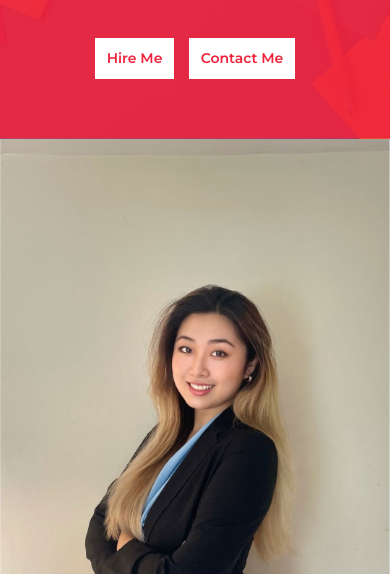
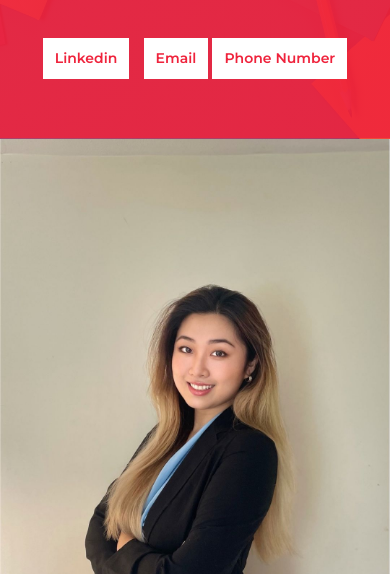
Before and after one commit to ruoxianwang/Ruoxian-final-portfolio, a plain HTML site: page index.html in a window 390 px wide. Shown: the part 270-844 px from the top of the page. Drawn offline with nearby package versions, Linux system fonts and the light colour scheme.

Commit message:
add linkedin email phone number

```diff
--- a/index.html
+++ b/index.html
@@ -60,8 +60,9 @@
                                 <div class="typed-text">Learning Designer</div>
                             </div>
                             <div class="hero-btn">
-                                <a class="btn" href="">Hire Me</a>
-                                <a class="btn" href="">Contact Me</a>
+                                <a class="btn" href="">Linkedin</a>
+                                <a class="btn" href="">Email</a>
+                                <a class="btn" href="">Phone Number</a>
                             </div>
                         </div>
                     </div>
```
